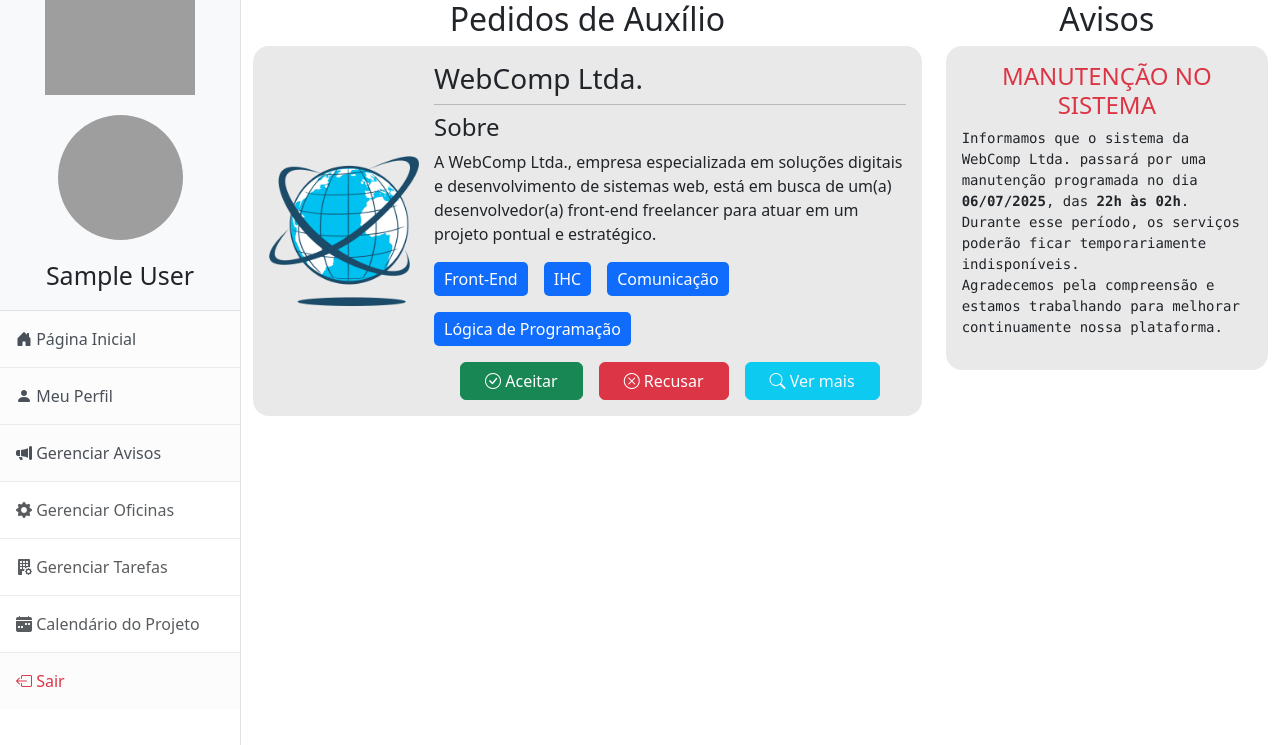
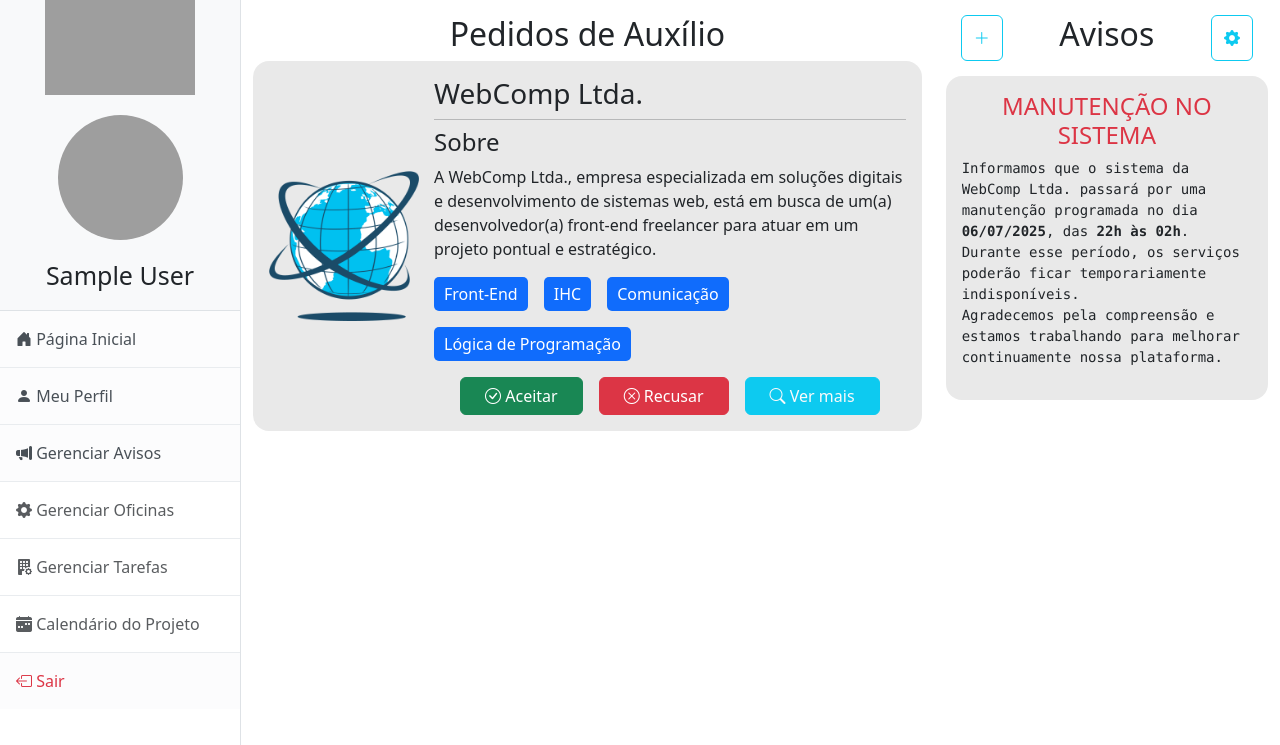
Before and after one commit to DekyDeky/ifmais-demo, a PHP site: page /home.php in a window 1280 px wide. Shown: the part 55-800 px from the top of the page. Run offline with PHP 8.4, Linux system fonts and the light colour scheme; the visitor is signed in with stand-in values (Sample User, id 1); grey boxes are pictures that could not be loaded.

Commit message:
feat: Inicio do sistema de avisos

```diff
--- /dev/null
+++ b/app/models/listarAvisos.php
@@ -0,0 +1,5 @@
+<?php
+
+
+
+?>
--- a/css/home.css
+++ b/css/home.css
@@ -1,3 +1,9 @@
+@import url(home/avisos.css);
+
+.conteudo-main {
+    margin-top: 15px;
+}
+
 .icon_usuario {
     display: block;
     background-color: white;
--- /dev/null
+++ b/css/home/avisos.css
@@ -0,0 +1,7 @@
+.avisos-admin {
+    display: flex;
+    flex-direction: row;
+    justify-content: space-between;
+    margin: 0 15px;
+    margin-bottom: 15px;
+}
--- a/home.php
+++ b/home.php
@@ -13,6 +13,15 @@
                 exit;
             }
 
+            if(isset($_GET['formAviso'])){
+                echo "
+                <div class='alert alert-success alert-dismissible fade show position-fixed bottom-0 end-0 m-3' role='alert' id='alertaFlutuante'>
+                    Cadastro realizado com sucesso!
+                    <button type='button' class='btn-close' data-bs-dismiss='alert' aria-label='Close'></button>
+                </div>
+                ";
+            }
+
         ?>
 
         <div class="d-flex" id="wrapper">
@@ -26,7 +35,7 @@
                 <div class="list-group list-group-flush">
                     <a class="list-group-item list-group-item-action list-group-item-light p-3" href="#!"> <i class="bi bi-house-door-fill"></i> Página Inicial</a>
                     <a class="list-group-item list-group-item-action list-group-item-light p-3" href="#!"><i class="bi bi-person-fill"></i> Meu Perfil</a>
-                    <a class="list-group-item list-group-item-action list-group-item-light p-3" href="#!"><i class="bi bi-megaphone-fill"></i> Gerenciar Avisos</a>
+                    <a class="list-group-item list-group-item-action list-group-item-light p-3" href="gerenAvisos.php"><i class="bi bi-megaphone-fill"></i> Gerenciar Avisos</a>
                     <a class="list-group-item list-group-item-action list-group-item-light p-3 disabled" href="#!"><i class="bi bi-gear-fill"></i> Gerenciar Oficinas</a>
                     <a class="list-group-item list-group-item-action list-group-item-light p-3 disabled" href="#!"><i class="bi bi-building-fill-gear"></i> Gerenciar Tarefas</a>
                     <a class="list-group-item list-group-item-action list-group-item-light p-3 disabled" href="#!"><i class="bi bi-calendar-week-fill"></i> Calendário do Projeto</a>
@@ -42,7 +51,7 @@
                     </div>
                 </nav>
                 <!-- Page content-->
-                <div class="container-fluid">
+                <div class="container-fluid conteudo-main">
                     <section class="row">
 
                         <div class="col-8 secao-general">
@@ -75,8 +84,17 @@
                         </div>
 
                         <div class="col section-general">
-                            <h2 class="text-center">Avisos</h2>
+                            <div class="avisos-admin">
+                                <button class="aviso-add btn btn-outline-info" data-bs-toggle="modal" data-bs-target="#adicionarAviso"><i class="bi bi-plus-lg"></i></button>
+                                <h2 class="text-center">Avisos</h2>
+                                <button class="aviso-config btn btn-outline-info"><i class="bi bi-gear-fill"></i></button>
+                            </div>
                             <div class="avisos">
+                                <?php
+
+
+
+                                ?>
                                 <div class="aviso p-3 rounded-4">
                                     <h4 class="text-center text-danger">MANUTENÇÃO NO SISTEMA</h4>
                                     <pre style="white-space:pre-wrap;">Informamos que o sistema da WebComp Ltda. passará por uma manutenção programada no dia <strong>06/07/2025</strong>, das <strong>22h às 02h</strong>. Durante esse período, os serviços poderão ficar temporariamente indisponíveis.
@@ -89,9 +107,68 @@ Agradecemos pela compreensão e estamos trabalhando para melhorar continuamente
                 </div>
             </div>
         </div>
+
+        <div class="modal fade" id="adicionarAviso" tabindex="-1" aria-labelledby="exampleModalLabel" aria-hidden="true">
+            <div class="modal-dialog">
+                <div class="modal-content">
+                <div class="modal-header">
+                    <h1 class="modal-title fs-5" id="exampleModalLabel">Adicionar Aviso</h1>
+                    <button type="button" class="btn-close" data-bs-dismiss="modal" aria-label="Close"></button>
+                </div>
+                <div class="modal-body">
+                    <form method="POST" action="app/controllers/cadastroAviso.php">
+                        <div class="mb-3">
+                            <label for="tituloAviso" class="form-label">Título Aviso</label>
+                            <input type="text" name="tituloAviso" id="tituloAviso" placeholder="Manutenção do Sistema" class="form-control" name="tituloAviso" value="<?= htmlspecialchars($_SESSION['dadosAviso']['tituloAviso'] ?? '') ?>">
+                        </div>
+
+                        <div class="mb-3">
+                            <label for="textoAviso" class="form-label">Texto do Aviso</label>
+                            <textarea class="form-control" placeholder="Informamos que o sistema..." id="textoAviso" name="textoAviso" style="height: 100px;" value="<?= htmlspecialchars($_SESSION['dadosAviso']['textoAviso'] ?? '') ?>"></textarea>
+                        </div>
+
+                        <div class="mb-3">
+                            <label for="validadeAviso" class="form-label">Validade do Aviso</label>
+                            <input type="datetime-local" name="validadeAviso" id="validadeAviso" placeholder="Manutenção do Sistema" class="form-control" name="validadeAviso" value="<?= htmlspecialchars($_SESSION['dadosAviso']['validadeAviso'] ?? '') ?>">
+                        </div>
+
+                        <div class="modal-footer">
+                            <button type="button" class="btn btn-secondary" data-bs-dismiss="modal">Fechar</button>
+                            <button type="submit" class="btn btn-primary">Criar Aviso</button>
+                        </div>
+                    </form>
+                </div>
+                </div>
+            </div>
+        </div>
         <!-- Bootstrap core JS-->
         <script src="https://cdn.jsdelivr.net/npm/bootstrap@5.2.3/dist/js/bootstrap.bundle.min.js"></script>
         <!-- Core theme JS-->
         <script src="js/scripts.js"></script>
+
+        <script>
+
+            <?php
+
+                if(isset($_SESSION['errosAviso'])){
+
+                    echo "
+                            document.addEventListener('DOMContentLoaded', function() {
+                            var meuModal = new bootstrap.Modal(document.getElementById('adicionarAviso'));
+                            meuModal.show();
+                            });
+                    ";
+
+                    foreach($_SESSION['errosAviso'] as $campo){
+                        echo 'document.getElementById("' . addslashes($campo) . '").classList.add("is-invalid");';
+                    }
+
+                    unset($_SESSION['errosAviso']);
+
+                }
+
+            ?>
+
+        </script>
     </body>
 </html>
```
Also changed, not shown: app/controllers/cadastroAviso.php (added, +15 -0 lines), app/models/adicionarAviso.php (added, +35 -0 lines), app/models/validacoesAvisos.php (added, +19 -0 lines).
